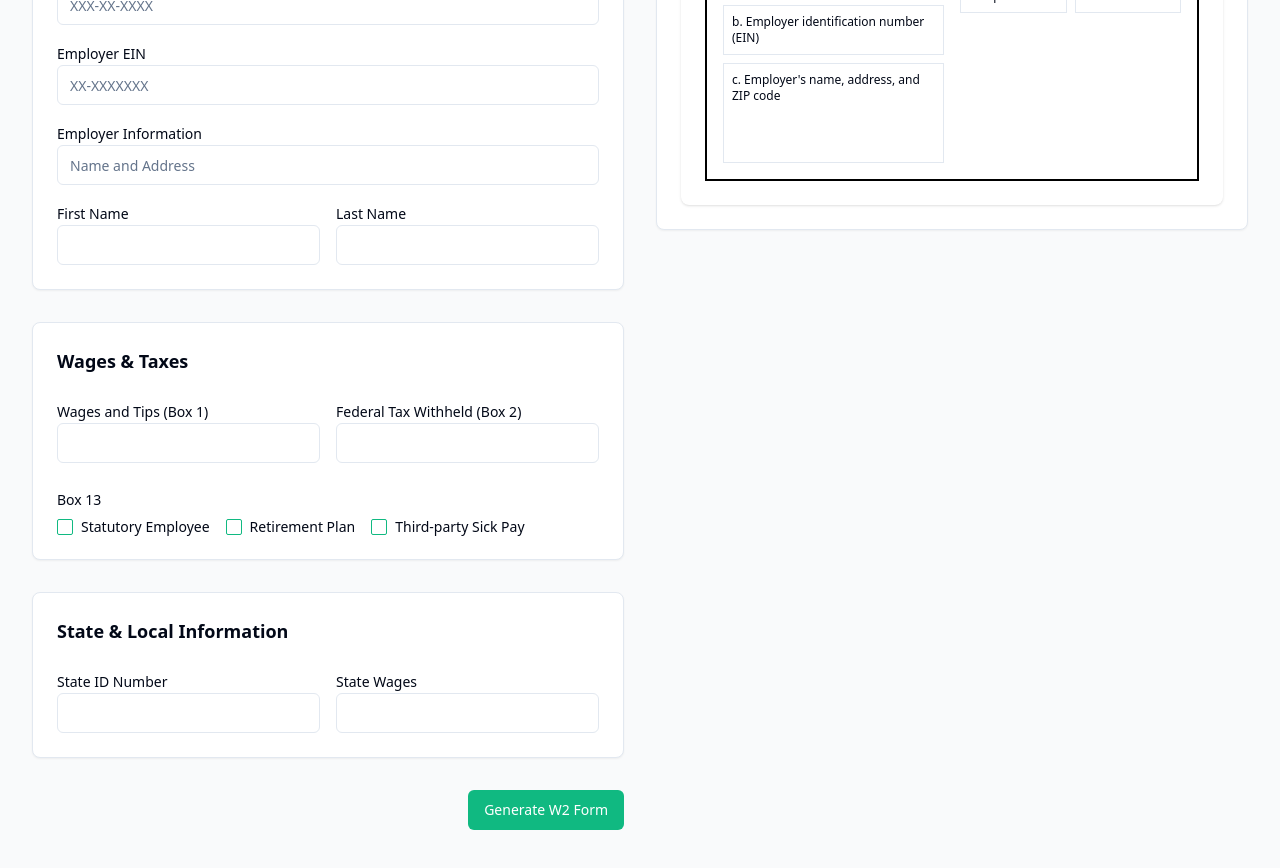
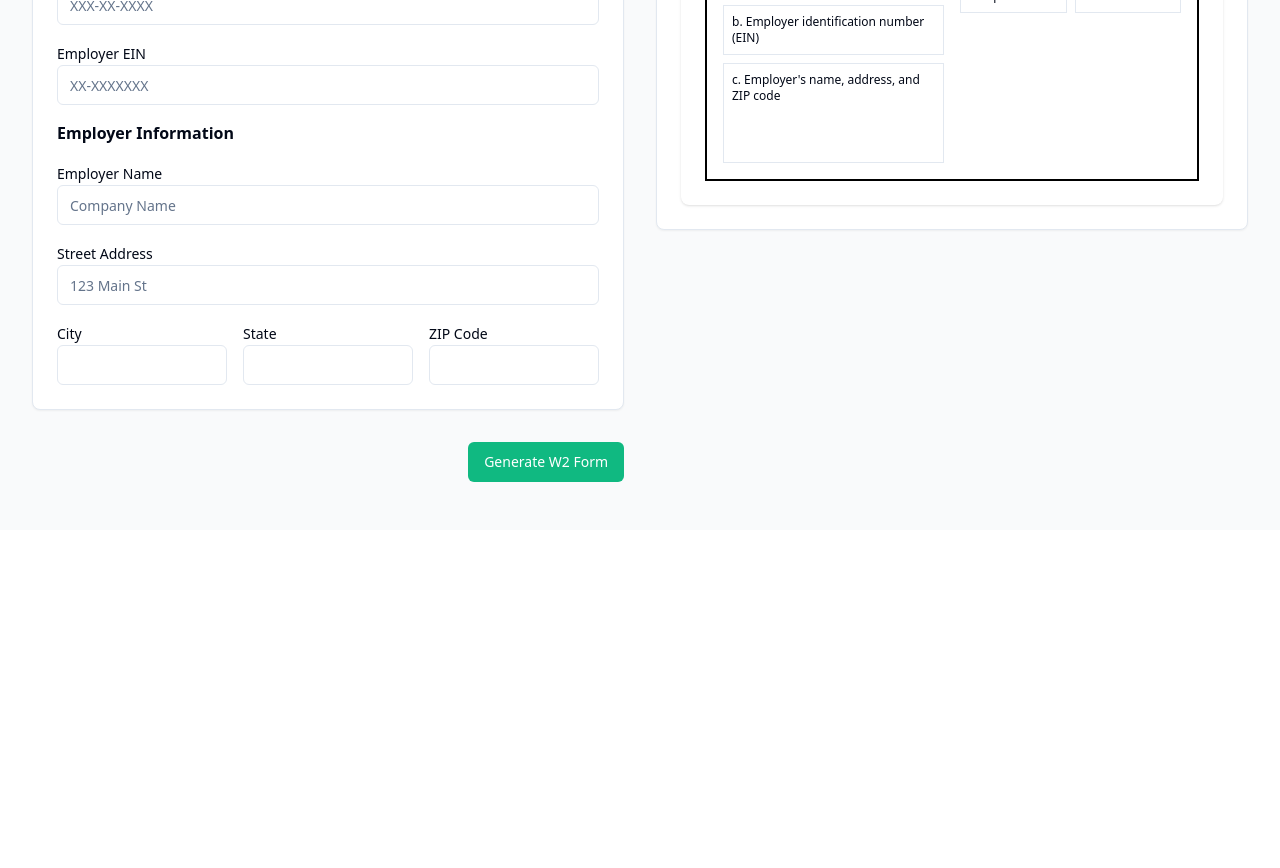
Before and after one commit to staxxtv/stubsy-generato, a React (Vite) app: page /w2 in a window 1280 px wide. Shown: the part 320-1188 px from the top of the page. After the commit the page ends 850 px from the top, so only its background shows below. Built offline with nearby package versions, Linux system fonts and the light colour scheme.

Commit message:
Update W2Form.tsx
updated preview and boxes

```diff
--- a/src/pages/W2Form.tsx
+++ b/src/pages/W2Form.tsx
@@ -1,4 +1,3 @@
-
 import { useState } from "react";
 import { useForm } from "react-hook-form";
 import { W2FormData } from "@/types/w2";
@@ -16,7 +15,6 @@ const W2Form = () => {
   const formData = watch();
 
   const onSubmit = (data: W2FormData) => {
-    // Here you would handle PDF generation
     toast({
       title: "W2 Form Generated",
       description: "Your W2 form has been generated and is ready for download.",
@@ -43,110 +41,35 @@ const W2Form = () => {
                 <div className="space-y-4">
                   <div>
                     <Label htmlFor="employeeSsn">Social Security Number</Label>
-                    <Input
-                      id="employeeSsn"
-                      {...register("employeeSsn")}
-                      placeholder="XXX-XX-XXXX"
-                    />
+                    <Input id="employeeSsn" {...register("employeeSsn")} placeholder="XXX-XX-XXXX" />
+                  </div>
+                  <div>
+                    <Label htmlFor="employerEin">Employer EIN</Label>
+                    <Input id="employerEin" {...register("employerEin")} placeholder="XX-XXXXXXX" />
                   </div>
 
+                  <h3 className="font-semibold">Employer Information</h3>
                   <div>
-                    <Label htmlFor="employerEin">Employer EIN</Label>
-                    <Input
-                      id="employerEin"
-                      {...register("employerEin")}
-                      placeholder="XX-XXXXXXX"
-                    />
+                    <Label htmlFor="employerName">Employer Name</Label>
+                    <Input id="employerName" {...register("employerName")} placeholder="Company Name" />
                   </div>
-
                   <div>
-                    <Label htmlFor="employerInfo">Employer Information</Label>
-                    <Input
-                      id="employerInfo"
-                      {...register("employerInfo")}
-                      placeholder="Name and Address"
-                    />
+                    <Label htmlFor="employerStreet">Street Address</Label>
+                    <Input id="employerStreet" {...register("employerStreet")} placeholder="123 Main St" />
                   </div>
-
-                  <div className="grid grid-cols-2 gap-4">
+                  <div className="grid grid-cols-3 gap-4">
                     <div>
-                      <Label htmlFor="employeeFirstName">First Name</Label>
-                      <Input
-                        id="employeeFirstName"
-                        {...register("employeeFirstName")}
-                      />
+                      <Label htmlFor="employerCity">City</Label>
+                      <Input id="employerCity" {...register("employerCity")} />
                     </div>
                     <div>
-                      <Label htmlFor="employeeLastName">Last Name</Label>
-                      <Input
-                        id="employeeLastName"
-                        {...register("employeeLastName")}
-                      />
+                      <Label htmlFor="employerState">State</Label>
+                      <Input id="employerState" {...register("employerState")} />
                     </div>
-                  </div>
-                </div>
-              </Card>
-
-              <Card className="p-6 space-y-6">
-                <h2 className="font-semibold text-lg">Wages & Taxes</h2>
-
-                <div className="grid grid-cols-2 gap-4">
-                  <div>
-                    <Label htmlFor="wagesTips">Wages and Tips (Box 1)</Label>
-                    <Input
-                      id="wagesTips"
-                      {...register("wagesTips")}
-                      type="number"
-                      step="0.01"
-                    />
-                  </div>
-                  <div>
-                    <Label htmlFor="federalTax">Federal Tax Withheld (Box 2)</Label>
-                    <Input
-                      id="federalTax"
-                      {...register("federalTax")}
-                      type="number"
-                      step="0.01"
-                    />
-                  </div>
-                  {/* Add more wage & tax fields */}
-                </div>
-
-                <div className="space-y-2">
-                  <Label>Box 13</Label>
-                  <div className="flex gap-4">
-                    <div className="flex items-center space-x-2">
-                      <Checkbox {...register("box13.statutoryEmployee")} />
-                      <Label>Statutory Employee</Label>
+                    <div>
+                      <Label htmlFor="employerZip">ZIP Code</Label>
+                      <Input id="employerZip" {...register("employerZip")} />
                     </div>
-                    <div className="flex items-center space-x-2">
-                      <Checkbox {...register("box13.retirementPlan")} />
-                      <Label>Retirement Plan</Label>
-                    </div>
-                    <div className="flex items-center space-x-2">
-                      <Checkbox {...register("box13.thirdPartySickPay")} />
-                      <Label>Third-party Sick Pay</Label>
-                    </div>
-                  </div>
-                </div>
-              </Card>
-
-              <Card className="p-6 space-y-6">
-                <h2 className="font-semibold text-lg">State & Local Information</h2>
-
-                <div className="grid grid-cols-2 gap-4">
-                  <div>
-                    <Label htmlFor="stateId">State ID Number</Label>
-                    <Input id="stateId" {...register("stateId")} />
-                  </div>
-                  <div>
-                    <Label htmlFor="stateWages">State Wages</Label>
-                    <Input
-                      id="stateWages"
-                      {...register("stateWages")}
-                      type="number"
-                      step="0.01"
-                    />
                   </div>
                 </div>
               </Card>
@@ -161,7 +84,7 @@ const W2Form = () => {
           <div className="hidden md:block sticky top-24 h-fit">
             <Card className="p-6">
               <h2 className="font-semibold text-lg mb-4">Preview</h2>
-              <W2Preview data={formData} />
+              <W2Preview data={formData} realistic={true} />
             </Card>
           </div>
         </div>
```
